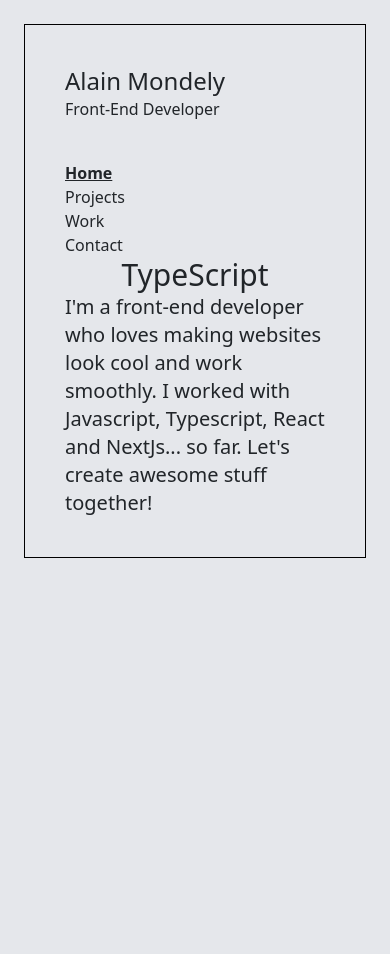
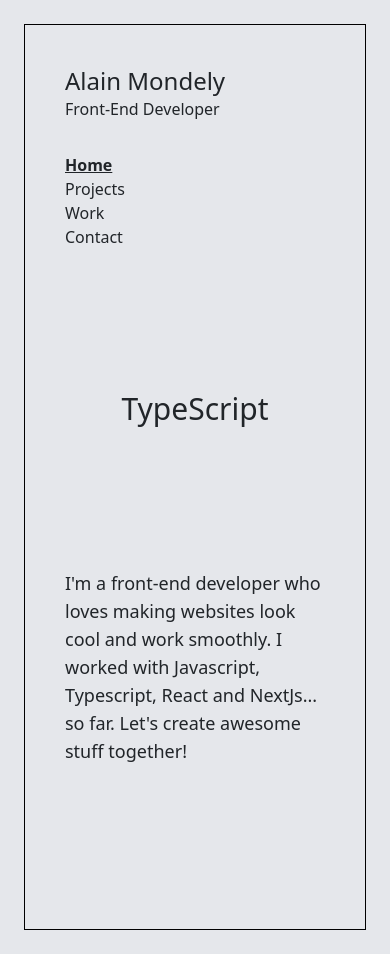
Before and after one commit to KadScen/portfolio2, a React (Vite) app: page / in a window 390 px wide. Before the commit the page ends 860 px from the top, so only its background shows below. Built offline with nearby package versions, Linux system fonts and the light colour scheme.

Commit message:
Fixed all screens mobile and desktop responsive sizes.

```diff
--- a/src/App.tsx
+++ b/src/App.tsx
@@ -1,7 +1,7 @@
 import LandingScreen from "./screens/landingScreen";
 function App() {
   return (
-    <div className="h-screen-minus-h-4 lg:h-screen-minus-h-10 m-4 lg:m-10 overflow-hidden">
+    <div className="m-4 lg:m-10 overflow-hidden">
       <LandingScreen />
     </div>
   );
--- a/src/components/project.tsx
+++ b/src/components/project.tsx
@@ -62,10 +62,10 @@
   };
 
   return (
-    <div className="flex flex-col lg:flex-row justify-center items-center my-8 lg:space-x-10 space-x-0">
+    <div className="flex flex-col justify-center items-center my-8 lg:space-x-10 space-x-0">
       {hasScreenshots && (
         <img
-          className="flex justify-center items-center max-w-16 rounded-2xl my-4"
+          className="flex justify-center items-center max-w-16 md:max-w-xl rounded-2xl my-4"
           src={animatedStates["Imme"] ? screenshotAnimated : screenshotStatic}
           alt={altMessage}
           onMouseEnter={() => handleMouseEnter("Imme")}
@@ -74,7 +74,7 @@
       )}
       {!hasScreenshots && screenshotList?.length === 1 ? (
         <img
-          className="flex justify-center items-center max-w-16 rounded-2xl my-4"
+          className="flex justify-center items-center max-w-16 md:max-w-xl rounded-2xl my-4"
           src={screenshotList[0]}
           alt={altMessage}
           onMouseEnter={() => handleMouseEnter("Imme")}
--- a/src/screens/contactScreen.tsx
+++ b/src/screens/contactScreen.tsx
@@ -2,7 +2,7 @@
 
 function ContactScreen() {
   return (
-    <div className="h-full flex items-end justify-end animate-slide-in">
+    <div className="h-full flex items-end justify-center animate-slide-in">
       <ContactForm />
     </div>
   );
--- a/src/screens/homeScreen.tsx
+++ b/src/screens/homeScreen.tsx
@@ -34,7 +34,7 @@
       </div>
       <div className="w-full flex justify-end">
         <div className="lg:w-2/6 w-full">
-          <p className="text-xl">
+          <p className="text-lg md:text-xl">
             I'm a front-end developer who loves making websites look cool and
             work smoothly. I worked with Javascript, Typescript, React and
             NextJs... so far. Let's create awesome stuff together!
--- a/src/screens/landingScreen.tsx
+++ b/src/screens/landingScreen.tsx
@@ -28,9 +28,9 @@
   };
 
   return (
-    <div className="h-full">
+    <div className="min-h-screen">
       <div className="p-10 border border-black h-full">
-        <div className="space-y-10 h-2/6">
+        <div className="space-y-8">
           <div>
             <p className="text-2xl">Alain Mondely</p>
             <p className="">Front-End Developer</p>
@@ -72,7 +72,7 @@
             </ul>
           </div>
         </div>
-        <div className="h-4/6">{pageSelected()}</div>
+        <div className="h-[640px]">{pageSelected()}</div>
       </div>
     </div>
   );
```
